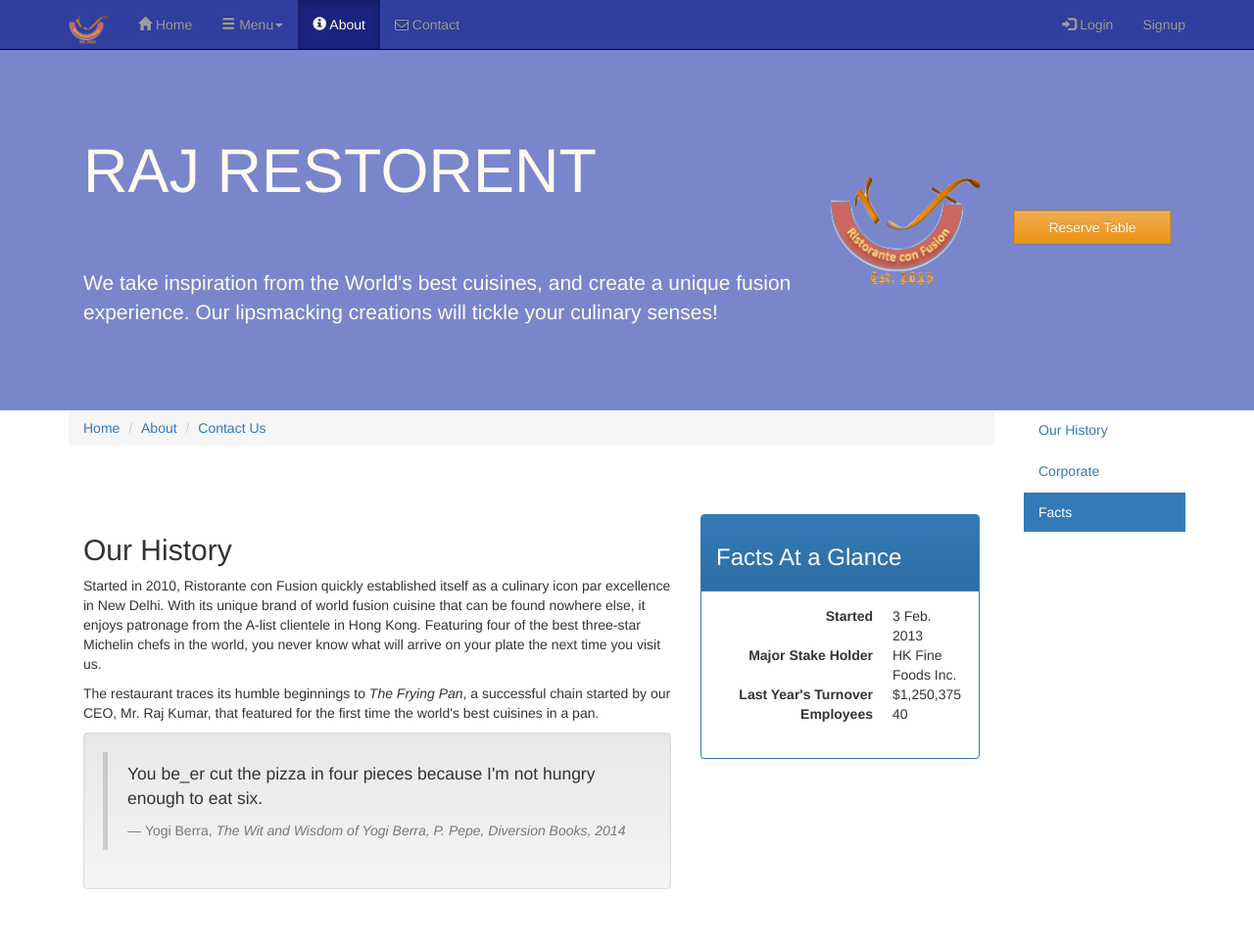
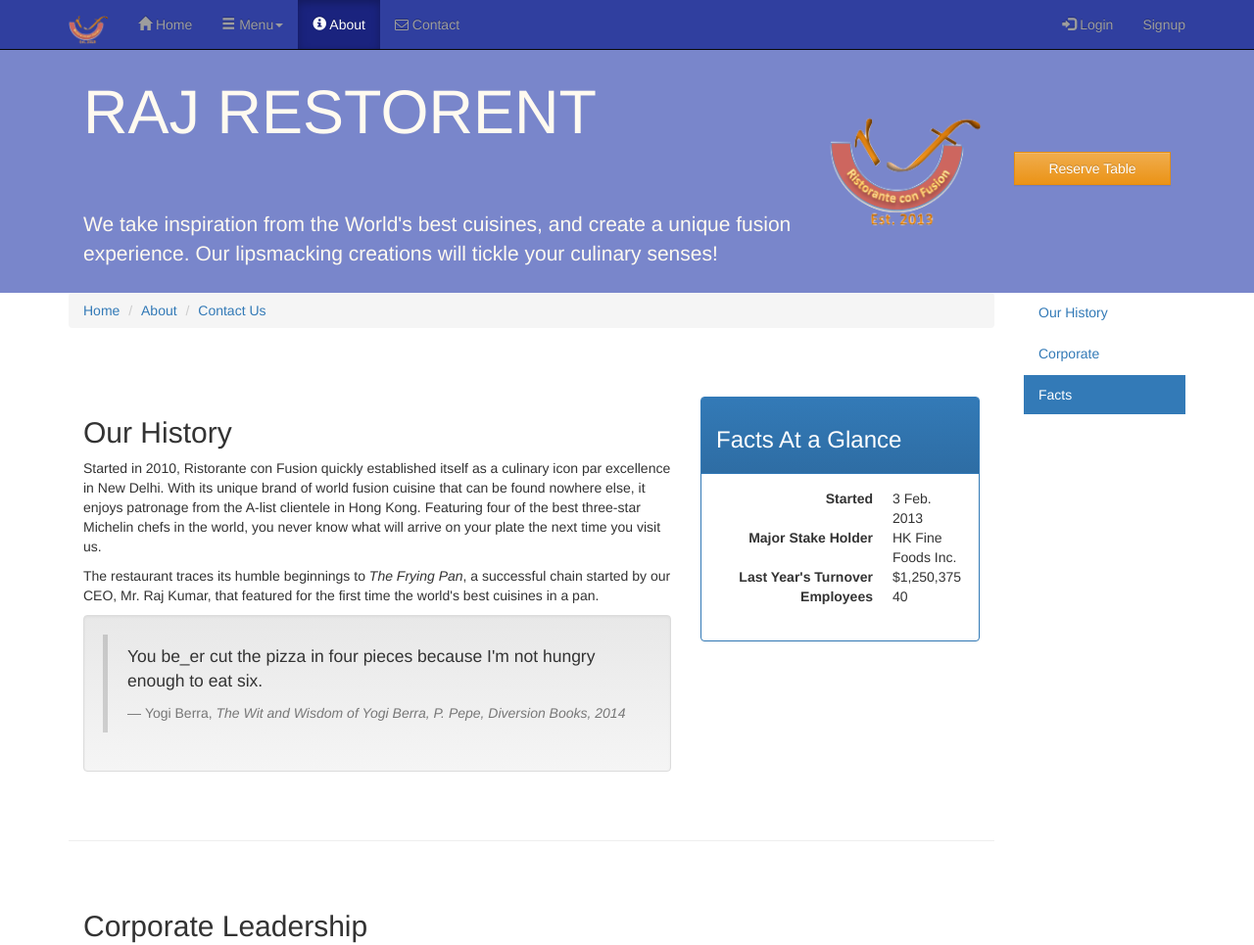
Before and after one commit to KumarRajRavidas/RAJ__DAS, a plain HTML site: page about.html in a window 1280 px wide. Shown: the top 965 px of the page at 98% size. Drawn offline with nearby package versions, Linux system fonts and the light colour scheme; files that its build step writes are made by us from their sources; files whose address does not match are found by name.

Commit message:
Update mystyle.css

```diff
--- a/css/mystyle.css
+++ b/css/mystyle.css
@@ -17,7 +17,7 @@
 }
 
 .jumbotron {
-	padding: 70px 30px 70px 30px;
+	padding: 10px 0px 10px 0px;
 	margin: 0px auto;
 	background: #7986CB;
 	color: floralwhite;
@@ -78,6 +78,7 @@ body {
 }
 
 .carousel{
+	padding: 5Px;
 	background: #1a237e;
 }
 .carousel .item{
```
